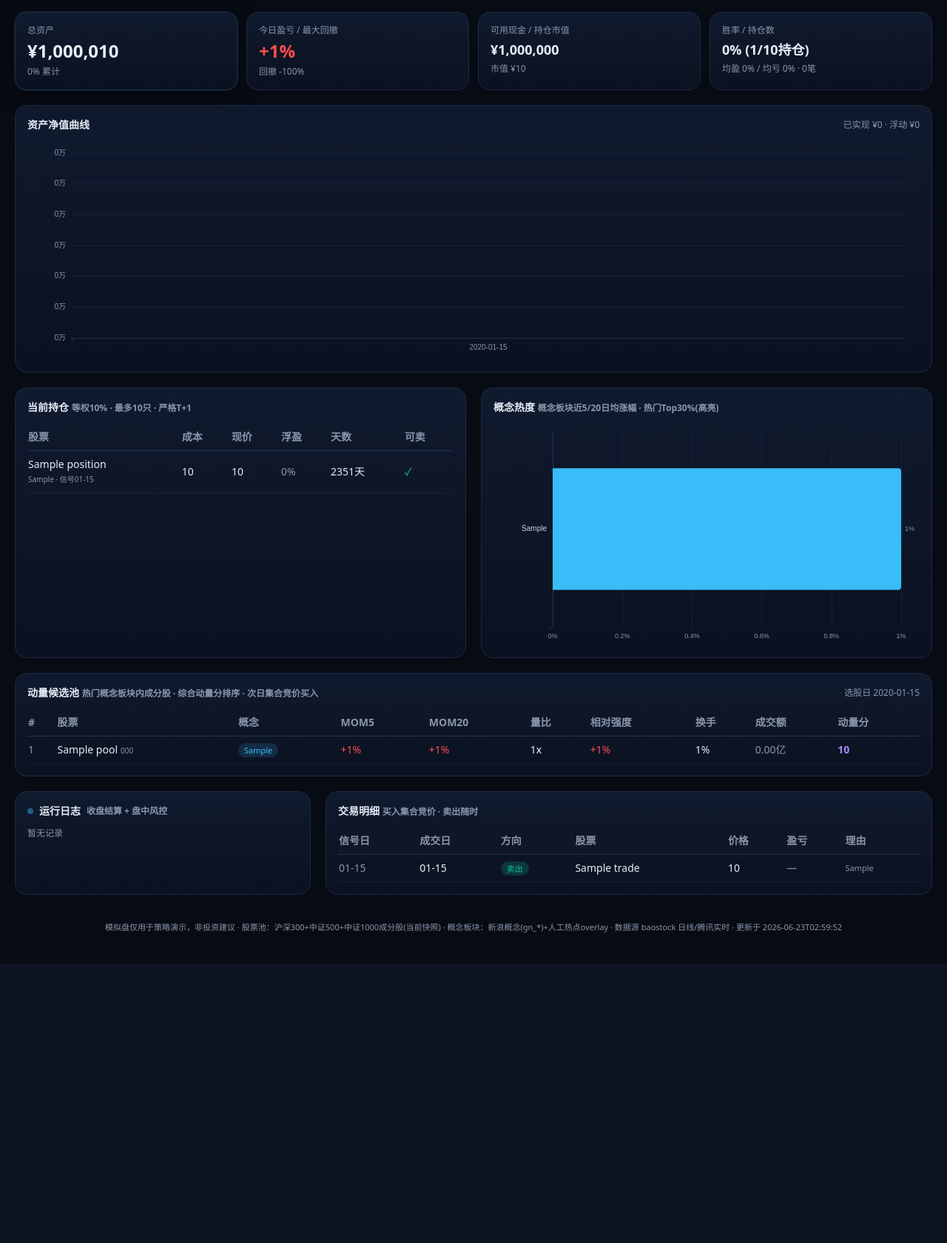
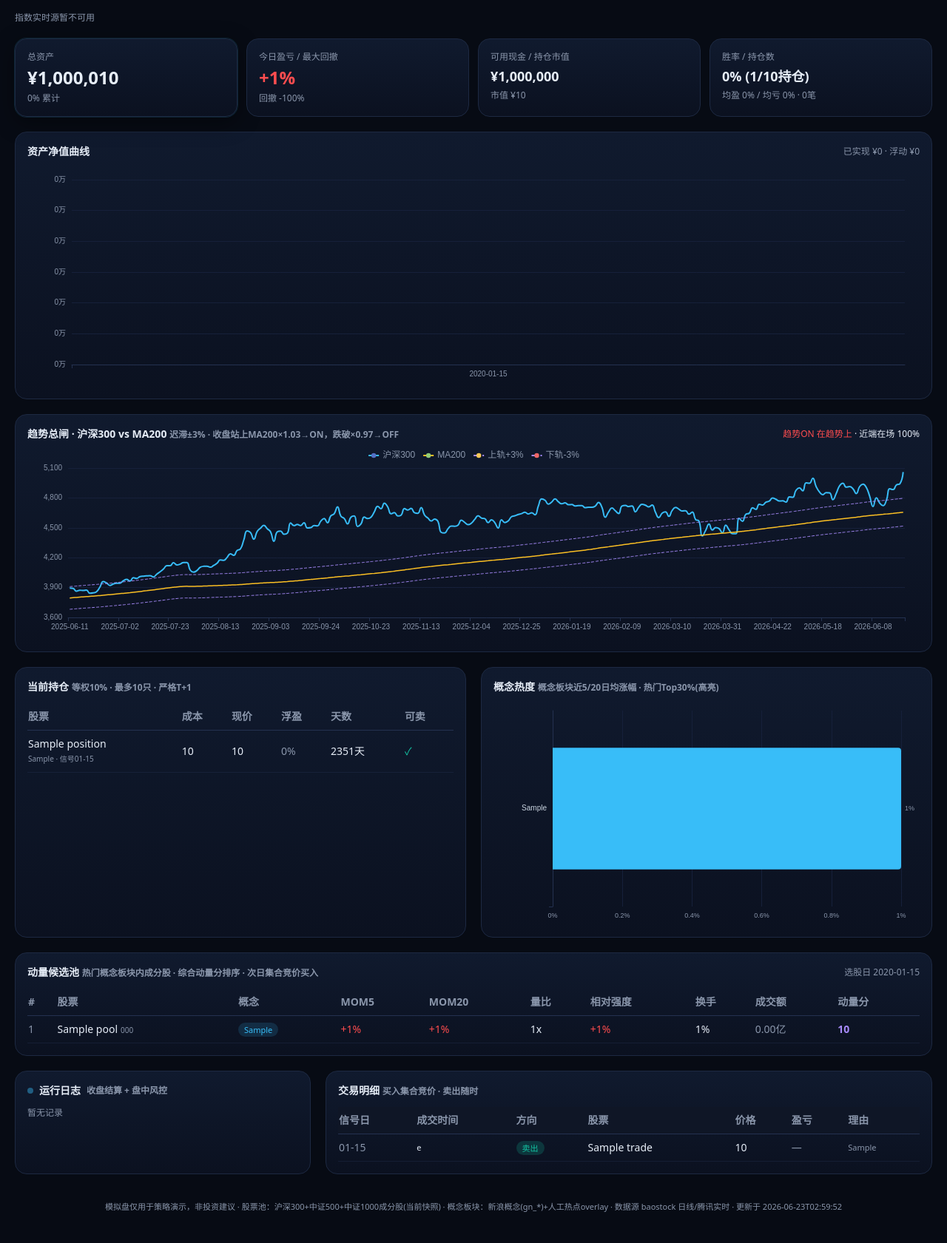
Before and after one commit to isabella-ferrari-ai/momentum-sim, a Flask app: page / in a window 1280 px wide. Shown: the part 80-1761 px from the top of the page at 74% size. Before the commit the page ends 1383 px from the top, so only its background shows below. Run offline with Flask 2, Linux system fonts and the light colour scheme; data comes from the database, SQL or seed files in the repository; tables that the repository leaves empty hold one stand-in row (values such as "Sample post"); data that the repository does not hold is empty; some libraries are stand-ins or nearby versions.

Commit message:
看板增强: 交易明细加秒级成交时间(集合竞价09:25/盘中实时墙钟); 顶部加参考情绪宽基指数条(腾讯实时7指数); 趋势区加沪深300 vs MA200迟滞带可视化(趋势线+ON/OFF状态)
- engine: execute_sell 加 ts 参数, process_intraday 盘中卖出记真实 HH:MM:SS; 买入 ts=集合竞价09:25
- data_fetcher: INDEX_BASKET + index_spot() 腾讯实时宽基指数
- app: /api/indices + /api/trend(沪深300收盘+MA200+迟滞带+今日实时点)
- index.html: 指数条 + 趋势卡片(ECharts) + 交易明细成交时间列

Co-Authored-By: Claude Opus 4.8 <noreply@anthropic.com>

```diff
--- a/app.py
+++ b/app.py
@@ -133,6 +133,63 @@ def api_scan_log():
     return jsonify(db.get_scan_log(40))
 
 
+@app.route("/api/indices")
+def api_indices():
+    """参考情绪的 A 股宽基指数实时快照（腾讯源）。"""
+    import data_fetcher as dfetch
+    try:
+        items = dfetch.index_spot()
+    except Exception:
+        items = []
+    return jsonify({"items": items, "as_of": datetime.now().isoformat(timespec="seconds")})
+
+
+@app.route("/api/trend")
+def api_trend():
+    """趋势总闸可视化：沪深300收盘 + MA200 + 迟滞带 + 每日 ON/OFF 状态（尾段 + 今日实时点）。"""
+    import json as _json
+    import trend as tr
+    import data_fetcher as dfetch
+    path = os.path.join(BASE_DIR, "data", "hs300_close.json")
+    closes = {}
+    if os.path.exists(path):
+        with open(path, "r", encoding="utf-8") as f:
+            closes = _json.load(f)
+    # 追加今日实时点（盘中），让趋势线连到当前
+    live_pct = None
+    try:
+        for ix in dfetch.index_spot():
+            if ix["code"] == "sh.000300" and ix.get("price"):
+                today = datetime.now().strftime("%Y-%m-%d")
+                closes[today] = ix["price"]
+                live_pct = ix.get("pct")
+                break
+    except Exception:
+        pass
+    if not closes:
+        return jsonify({"available": False})
+    win, band = 200, 0.03
+    states = tr.compute_states(closes, mode="ma_hysteresis", win=win, band=band)
+    dates = sorted(closes)
+    # MA200 序列
+    vals = [closes[d] for d in dates]
+    ma = []
+    for i in range(len(vals)):
+        ma.append(round(sum(vals[i - win + 1:i + 1]) / win, 2) if i + 1 >= win else None)
+    tail = 250
+    sl = slice(-tail, None)
+    ds = dates[sl]
+    rows = [{"date": d, "close": round(closes[d], 2), "ma": ma[i],
+             "on": bool(states.get(d))} for i, d in list(enumerate(dates))[sl]]
+    cur = rows[-1] if rows else None
+    return jsonify({
+        "available": True, "bench": "沪深300", "win": win, "band": band,
+        "rows": rows, "live_pct": live_pct,
+        "on": cur["on"] if cur else None,
+        "on_pct_recent": tr.describe({d: states[d] for d in ds})["on_pct"],
+    })
+
+
 @app.route("/api/strategy")
 def api_strategy():
     _select_db()
--- a/data_fetcher.py
+++ b/data_fetcher.py
@@ -28,6 +28,18 @@ BASE_DIR = os.path.dirname(os.path.abspath(__file__))
 PANEL_DB = os.path.join(BASE_DIR, "data", "panel.db")
 
 INDEX_CODE = "sh.000001"   # 上证指数（大盘基准）
+
+# 参考情绪的 A 股宽基指数（看板指数条用，腾讯实时源）
+# (腾讯代码, 显示名, baostock代码)
+INDEX_BASKET = [
+    ("sh000001", "上证指数", "sh.000001"),
+    ("sz399001", "深证成指", "sz.399001"),
+    ("sz399006", "创业板指", "sz.399006"),
+    ("sh000300", "沪深300", "sh.000300"),
+    ("sh000905", "中证500", "sh.000905"),
+    ("sh000852", "中证1000", "sh.000852"),
+    ("sh000688", "科创50", "sh.000688"),
+]
 
 # baostock 日线字段
 K_FIELDS = "date,code,open,high,low,close,preclose,volume,amount,turn,tradestatus,pctChg,isST"
@@ -539,6 +551,45 @@ def tx_spot(codes, batch=60, pause=0.05):
     return out
 
 
+def index_spot(basket=None):
+    """腾讯实时宽基指数快照（看板「参考情绪」指数条用）。
+    返回 [{code,name,price,pct,preclose,open,high,low,ts}, ...]，按 basket 顺序。失败返回 []。"""
+    basket = basket or INDEX_BASKET
+    raw = _tx_fetch_batch([tx for tx, _, _ in basket])
+    if not raw:
+        return []
+    parsed = {}
+    for line in raw.strip().split("\n"):
+        if "=" not in line or '"' not in line:
+            continue
+        body = line.split('"', 1)[1].rsplit('"', 1)[0]
+        p = body.split("~")
+        if len(p) < 35 or not p[2]:
+            continue
+
+        def _f(idx):
+            try:
+                return float(p[idx])
+            except Exception:
+                return None
+
+        parsed[p[2]] = {
+            "name": p[1], "price": _f(3), "preclose": _f(4), "open": _f(5),
+            "high": _f(33), "low": _f(34), "pct": _f(32),
+            "ts": p[30] if len(p) > 30 else None,
+        }
+    out = []
+    for tx, name, bs in basket:
+        six = tx[2:]  # 去掉 sh/sz 前缀，对应腾讯返回的 p[2]
+        q = parsed.get(six)
+        if not q:
+            continue
+        out.append({"code": bs, "name": name, "price": q["price"], "pct": q["pct"],
+                    "preclose": q["preclose"], "open": q["open"],
+                    "high": q["high"], "low": q["low"], "ts": q["ts"]})
+    return out
+
+
 def panel_dates(path=PANEL_DB):
     conn = _panel_conn(path)
     rows = conn.execute("SELECT DISTINCT date FROM bars ORDER BY date").fetchall()
--- a/templates/index.html
+++ b/templates/index.html
@@ -48,6 +48,9 @@ tailwind.config = {
     </div>
   </header>
 
+  <!-- Index ribbon (参考情绪宽基指数, 腾讯实时) -->
+  <section id="index-ribbon" class="flex flex-wrap gap-2 mb-5 text-xs"></section>
+
   <!-- KPI cards -->
   <section class="grid grid-cols-2 lg:grid-cols-4 gap-3 mb-5">
     <div class="card glow p-4">
@@ -79,6 +82,16 @@ tailwind.config = {
       <div class="text-xs text-muted">已实现 <span id="realized" class="num">—</span> · 浮动 <span id="floating" class="num">—</span></div>
     </div>
     <div id="equity-chart" style="height:300px"></div>
+  </section>
+
+  <!-- Trend gate: 沪深300 + MA200 迟滞带 -->
+  <section class="card p-4 mb-5">
+    <div class="flex items-center justify-between mb-2">
+      <h2 class="font-semibold text-sm">趋势总闸 · 沪深300 vs MA200
+        <span class="text-muted text-xs">迟滞±3% · 收盘站上MA200×1.03→ON，跌破×0.97→OFF</span></h2>
+      <div class="text-xs"><span id="trend-state" class="num">—</span> · 近端在场 <span id="trend-onpct" class="num">—</span></div>
+    </div>
+    <div id="trend-chart" style="height:260px"></div>
   </section>
 
   <div class="grid lg:grid-cols-2 gap-5 mb-5">
@@ -143,7 +156,7 @@ tailwind.config = {
         <table class="w-full text-xs sm:text-sm">
           <thead class="text-muted text-left sticky top-0 bg-panel">
             <tr class="border-b border-line">
-              <th class="py-2 pr-2">信号日</th><th class="pr-2">成交日</th><th class="pr-2">方向</th>
+              <th class="py-2 pr-2">信号日</th><th class="pr-2">成交时间</th><th class="pr-2">方向</th>
               <th class="pr-2">股票</th><th class="pr-2">价格</th><th class="pr-2">盈亏</th><th class="pr-2">理由</th>
             </tr>
           </thead>
@@ -164,7 +177,7 @@ const sign = n => n>0?'+':'';
 const colorCls = n => n>0?'text-up':(n<0?'text-down':'text-muted');
 const eYi = n => n==null?'—':(n/1e8).toFixed(2)+'亿';
 
-let equityChart, sectorChart, DB='live', INIT_CAP=1000000;
+let equityChart, sectorChart, trendChart, DB='live', INIT_CAP=1000000;
 function q(u){return u+(u.includes('?')?'&':'?')+'db='+DB;}
 async function j(u){const r=await fetch(q(u));return r.json();}
 
@@ -235,9 +248,10 @@ async function loadTrades(){
   tb.innerHTML=data.map(t=>{
     const sideCls=t.side==='BUY'?'bg-up/20 text-up':'bg-down/20 text-down';
     const pnl=t.side==='SELL'?`<span class="num ${colorCls(t.pnl)}">${sign(t.pnl_pct)}${t.pnl_pct}%</span>`:'<span class="text-muted">—</span>';
+    const tm=(t.ts||'').replace('T',' ').slice(5);  // MM-DD HH:MM:SS
     return `<tr class="border-b border-line/40">
       <td class="py-2 pr-2 text-muted whitespace-nowrap">${(t.signal_date||'').slice(5)||'—'}</td>
-      <td class="pr-2 whitespace-nowrap">${(t.execute_date||t.trade_date||'').slice(5)}</td>
+      <td class="pr-2 whitespace-nowrap num text-[11px]">${tm||(t.execute_date||t.trade_date||'').slice(5)}</td>
       <td class="pr-2"><span class="tag ${sideCls}">${t.side==='BUY'?'买入':'卖出'}</span></td>
       <td class="pr-2 whitespace-nowrap">${t.name||t.code}</td>
       <td class="pr-2 num">${fmt(t.price)}</td>
@@ -291,17 +305,66 @@ async function loadScanLog(){
   }).join('')||'<div class="text-muted">暂无记录</div>';
 }
 
+async function loadIndices(){
+  let d; try{ d=await fetch('/api/indices').then(r=>r.json()); }catch(e){ return; }
+  const its=(d&&d.items)||[];
+  const el=document.getElementById('index-ribbon');
+  if(!its.length){el.innerHTML='<span class="text-muted">指数实时源暂不可用</span>';return;}
+  el.innerHTML=its.map(x=>{
+    const c=colorCls(x.pct);
+    return `<span class="card px-3 py-1.5 flex items-center gap-2">
+      <span class="text-muted">${x.name}</span>
+      <span class="num font-semibold">${fmt(x.price)}</span>
+      <span class="num ${c}">${sign(x.pct)}${x.pct==null?'—':x.pct}%</span></span>`;
+  }).join('');
+}
+
+async function loadTrend(){
+  let d; try{ d=await fetch('/api/trend').then(r=>r.json()); }catch(e){ return; }
+  if(!d||!d.available){return;}
+  const rows=d.rows||[];
+  const dates=rows.map(r=>r.date);
+  const close=rows.map(r=>r.close);
+  const ma=rows.map(r=>r.ma);
+  const hi=rows.map(r=>r.ma==null?null:+(r.ma*(1+d.band)).toFixed(2));
+  const lo=rows.map(r=>r.ma==null?null:+(r.ma*(1-d.band)).toFixed(2));
+  const st=document.getElementById('trend-state');
+  st.textContent=d.on?'趋势ON 在趋势上':'趋势OFF 退守现金';
+  st.className='num '+(d.on?'text-up':'text-down');
+  document.getElementById('trend-onpct').textContent=(d.on_pct_recent==null?'—':d.on_pct_recent+'%');
+  // OFF 区间背景标记
+  const marks=[]; let s=null;
+  for(let i=0;i<rows.length;i++){ if(!rows[i].on&&s===null)s=dates[i];
+    if((rows[i].on||i===rows.length-1)&&s!==null){marks.push([{xAxis:s},{xAxis:dates[i]}]);s=null;} }
+  trendChart.setOption({
+    tooltip:{trigger:'axis',backgroundColor:'#0f1626',borderColor:'#243150',textStyle:{color:'#e6edf7'},
+      formatter:p=>{const r=rows[p[0].dataIndex];return r.date+'<br/>沪深300 '+fmt(r.close)+'<br/>MA200 '+fmt(r.ma)+'<br/>'+(r.on?'<span style="color:#ff4d4f">趋势ON</span>':'<span style="color:#13c2a2">趋势OFF</span>');}},
+    legend:{data:['沪深300','MA200','上轨+3%','下轨-3%'],textStyle:{color:'#8a96ab'},top:0,itemWidth:14,itemHeight:8},
+    grid:{left:55,right:20,top:28,bottom:30},
+    xAxis:{type:'category',data:dates,axisLine:{lineStyle:{color:'#243150'}},axisLabel:{color:'#8a96ab',fontSize:10}},
+    yAxis:{type:'value',scale:true,axisLabel:{color:'#8a96ab',fontSize:10},splitLine:{lineStyle:{color:'#16203a'}}},
+    series:[
+      {name:'沪深300',type:'line',data:close,smooth:true,symbol:'none',lineStyle:{color:'#38bdf8',width:2},
+       markArea:{silent:true,itemStyle:{color:'rgba(19,194,178,.10)'},data:marks}},
+      {name:'MA200',type:'line',data:ma,smooth:true,symbol:'none',lineStyle:{color:'#fbbf24',width:1.5}},
+      {name:'上轨+3%',type:'line',data:hi,smooth:true,symbol:'none',lineStyle:{color:'#a78bfa',width:1,type:'dashed'}},
+      {name:'下轨-3%',type:'line',data:lo,smooth:true,symbol:'none',lineStyle:{color:'#a78bfa',width:1,type:'dashed'}},
+    ]
+  });
+}
+
 function tick(){const d=new Date();document.getElementById('clock').textContent=d.toLocaleTimeString('zh-CN');}
 
 async function refresh(){
   await Promise.all([loadOverview(),loadEquity(),loadPositions(),loadTrades(),
-    loadCandidates(),loadSectors(),loadScanLog()]);
+    loadCandidates(),loadSectors(),loadScanLog(),loadIndices(),loadTrend()]);
 }
 
 window.addEventListener('load',()=>{
   equityChart=echarts.init(document.getElementById('equity-chart'));
   sectorChart=echarts.init(document.getElementById('sector-chart'));
-  window.addEventListener('resize',()=>{equityChart.resize();sectorChart.resize();});
+  trendChart=echarts.init(document.getElementById('trend-chart'));
+  window.addEventListener('resize',()=>{equityChart.resize();sectorChart.resize();trendChart.resize();});
   refresh();
   tick();setInterval(tick,1000);
   setInterval(refresh,30000);
```
Also changed, not shown: engine.py (+10 -4 lines).
